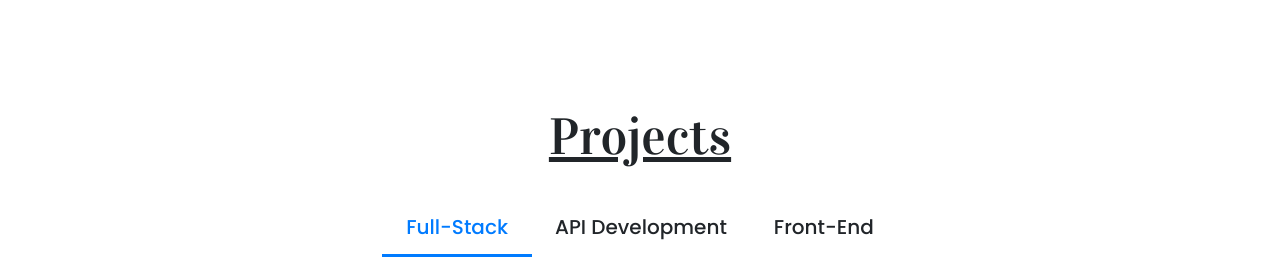
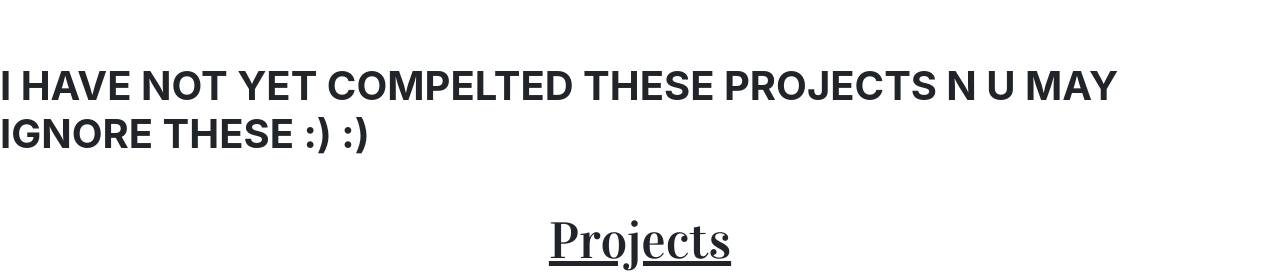
Before and after one commit to mannugaddhyan/mannugaddhyan.github.io, a plain HTML site: page index.html in a window 1280 px wide. Shown: the part 1388-1661 px from the top of the page. Drawn offline with nearby package versions, Linux system fonts and the light colour scheme.

Commit message:
Update index.html

```diff
--- a/index.html
+++ b/index.html
@@ -100,6 +100,7 @@
             </div>
         </div>
     </div>
+               <h1> <strong>I HAVE NOT YET COMPELTED THESE PROJECTS N U MAY IGNORE THESE :) :)  </strong></h1>
 
 
     <!-- Projects Page -->
```
